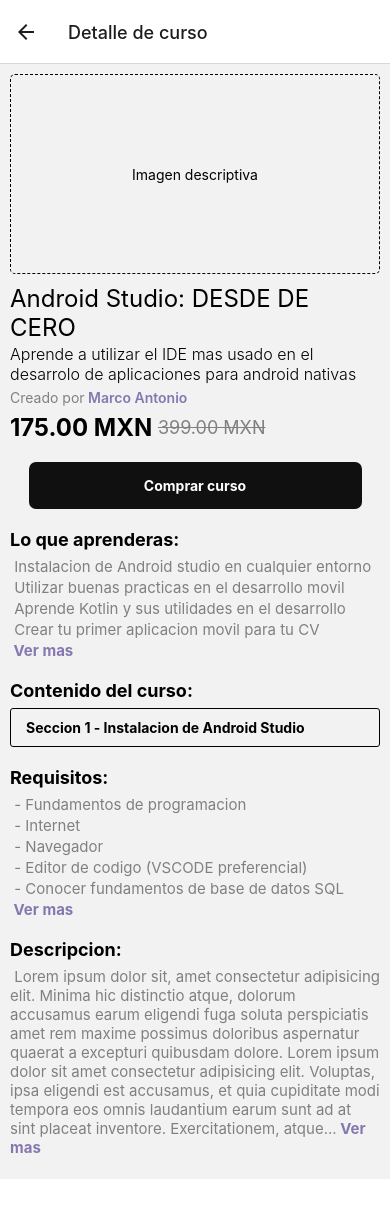
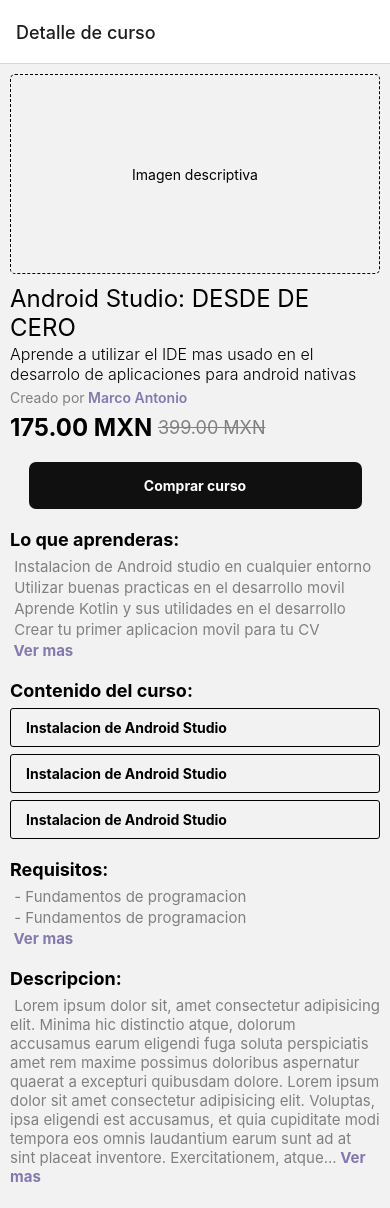
Before and after one commit to Cristian6663/NTL_Mobile-1, a React Native app in the folder NTL/: screen /DetailCourse in a window 390 px wide. Before the commit the page ends 1179 px from the top, so only its background shows below. Built offline with nearby package versions, Linux system fonts and the light colour scheme; no server answers.

Commit message:
cambiosAngel

```diff
--- a/NTL/App.js
+++ b/NTL/App.js
@@ -17,6 +17,7 @@
 function MyStack(){
   return(
     <Stack.Navigator>
+      <Stack.Screen name={'DetailCourse'} component={DetailCourse} options={{title:'Detalle de curso'}}/>
       <Stack.Screen name={'HomeAuth'} component={HomeAuthView} options={{headerShown:false}}/>
       <Stack.Screen name={'Login'} component={LoginView} options={{headerShown:false}}/>
       <Stack.Screen name={'PasswordReintent'} component={Password} options={{headerShown:false}}/>
@@ -24,7 +25,7 @@
       <Stack.Screen name={'Home'} component={BottomTab} options={{headerShown:false}}/>
       <Stack.Screen name={'MyCourses'} component={MyCourse} />
       <Stack.Screen name={'PlayCourse'} component={PlayCourse} options={{title:'Android Studio: DESDE CERO'}}/>
-      <Stack.Screen name={'DetailCourse'} component={DetailCourse} options={{title:'Detalle de curso'}}/>
+
       <Stack.Screen name={'TeacherProfile'} component={TeacherProfile} options={{title:'Perfil profesor'}}/>
       <Stack.Screen name={'Profile'} component={Profile} />
     </Stack.Navigator>
--- a/NTL/components/flatList/FlatSection.jsx
+++ b/NTL/components/flatList/FlatSection.jsx
@@ -1,11 +1,21 @@
-import React from 'react'
-import { TouchableOpacity, Text, StyleSheet} from 'react-native'
+import React, { useState } from 'react'
+import { TouchableOpacity, Text, StyleSheet, View} from 'react-native'
 
 export default function FlatSection({}) {
+  const [openChapter, setOpenChapter] = useState('none');
+  console.log(openChapter)
+  const handleOpen = () => {
+
+  }
   return (
-    <TouchableOpacity style={styles.buttonSection}>
-        <Text style={{fontWeight:'700'}}>Seccion 1 - </Text>
+    <TouchableOpacity style={styles.buttonSection} onPress={() => handleOpen()}>
         <Text style={{fontWeight:'700'}}>Instalacion de Android Studio</Text>
+        <View style={{display:openChapter}}>
+          <Text>Capitulo</Text>
+          <Text>Capitulo</Text>
+          <Text>Capitulo</Text>
+          <Text>Capitulo</Text>
+        </View>
     </TouchableOpacity>
   )
 }
@@ -15,6 +25,11 @@
         padding:10,
         borderRadius:3,
         borderWidth:1,
-        paddingHorizontal:15
+        paddingHorizontal:15,
+        display: 'flex',
+        flexDirection:'column'
     },
+    capitulos:{
+      display:'none'
+    }
 })
--- a/NTL/screen/Home.jsx
+++ b/NTL/screen/Home.jsx
@@ -1,12 +1,10 @@
-import { Text, TextInput, View, ScrollView, StyleSheet} from 'react-native';
+import { Text, TouchableOpacity, TextInput, View, ScrollView, StyleSheet} from 'react-native';
 import CourseCard from '../components/Cards/CourseCard';
 import CourseCardLong from '../components/Cards/CourseCardLong';
 import CardWelcome from '../components/Cards/CardWelcome';
 import useCursos from '../hooks/useCursos';
 //resources needing
 import { Feather } from '@expo/vector-icons';
-import { TouchableOpacity } from 'react-native-web';
-
 
 
 export default function Home({navigation}) {
--- a/NTL/screen/courses/DetailCourse.jsx
+++ b/NTL/screen/courses/DetailCourse.jsx
@@ -30,6 +30,8 @@
                     <Text style={{fontSize:18, fontWeight:'bold', marginBottom:7}}>Contenido del curso:</Text>
                     <View style={styles.viewSection}>
                         <FlatSection />
+                        <FlatSection />
+                        <FlatSection />
                     </View>
                 </View>
                 <View style={{marginBottom:20}}>
@@ -37,14 +39,13 @@
                     <Text style={{fontSize:18, fontWeight:'bold', marginBottom:7}}>Requisitos:</Text>
                     <View>
                         <Text style={styles.textRequire}> - Fundamentos de programacion</Text>
-                        <Text style={styles.textRequire}> - Internet</Text>
-                        <Text style={styles.textRequire}> - Navegador</Text>
-                        <Text style={styles.textRequire}> - Editor de codigo (VSCODE preferencial)</Text>
-                        <Text style={styles.textRequire}> - Conocer fundamentos de base de datos SQL</Text>
+                        <Text style={styles.textRequire}> - Fundamentos de programacion</Text>
+
                         <Text style={{color:'#8578b0', fontWeight:'bold', fontSize:15}}> Ver mas</Text>
                     </View>
                 </View>
                 <View style={{marginBottom:20}}>
+                    {/*descripcion */}
                     <Text style={{fontSize:18, fontWeight:'bold', marginBottom:7}}>Descripcion:</Text>
                     <View >
                         <Text style={{color:'gray', fontWeight:'400', fontSize:15, marginBottom:2}}> Lorem ipsum dolor sit, amet consectetur adipisicing elit. Minima hic distinctio atque, dolorum accusamus earum eligendi fuga soluta perspiciatis amet rem maxime possimus doloribus aspernatur quaerat a excepturi quibusdam dolore. Lorem ipsum dolor sit amet consectetur adipisicing elit. Voluptas, ipsa eligendi est accusamus, et quia cupiditate modi tempora eos omnis laudantium earum sunt ad at sint placeat inventore. Exercitationem, atque...
--- a/NTL/screen/courses/MyCourse.jsx
+++ b/NTL/screen/courses/MyCourse.jsx
@@ -8,31 +8,6 @@
     <View>
       <Text style={styles.textTitle}>Todos mis cursos</Text>
       <ScrollView style={{marginBottom:50}}>
-        <CourseCardLong
-        navigation={navigation}
-        direction={'PlayCourse'}
-        price='Matriculado'
-        />
-        <CourseCardLong
-        navigation={navigation}
-        direction={'PlayCourse'}
-        price='Matriculado'
-        />
-        <CourseCardLong
-        navigation={navigation}
-        direction={'PlayCourse'}
-        price='Matriculado'
-        />
-        <CourseCardLong
-        navigation={navigation}
-        direction={'PlayCourse'}
-        price='Matriculado'
-        />
-        <CourseCardLong
-        navigation={navigation}
-        direction={'PlayCourse'}
-        price='Matriculado'
-        />
         <CourseCardLong
         navigation={navigation}
         direction={'PlayCourse'}
```
